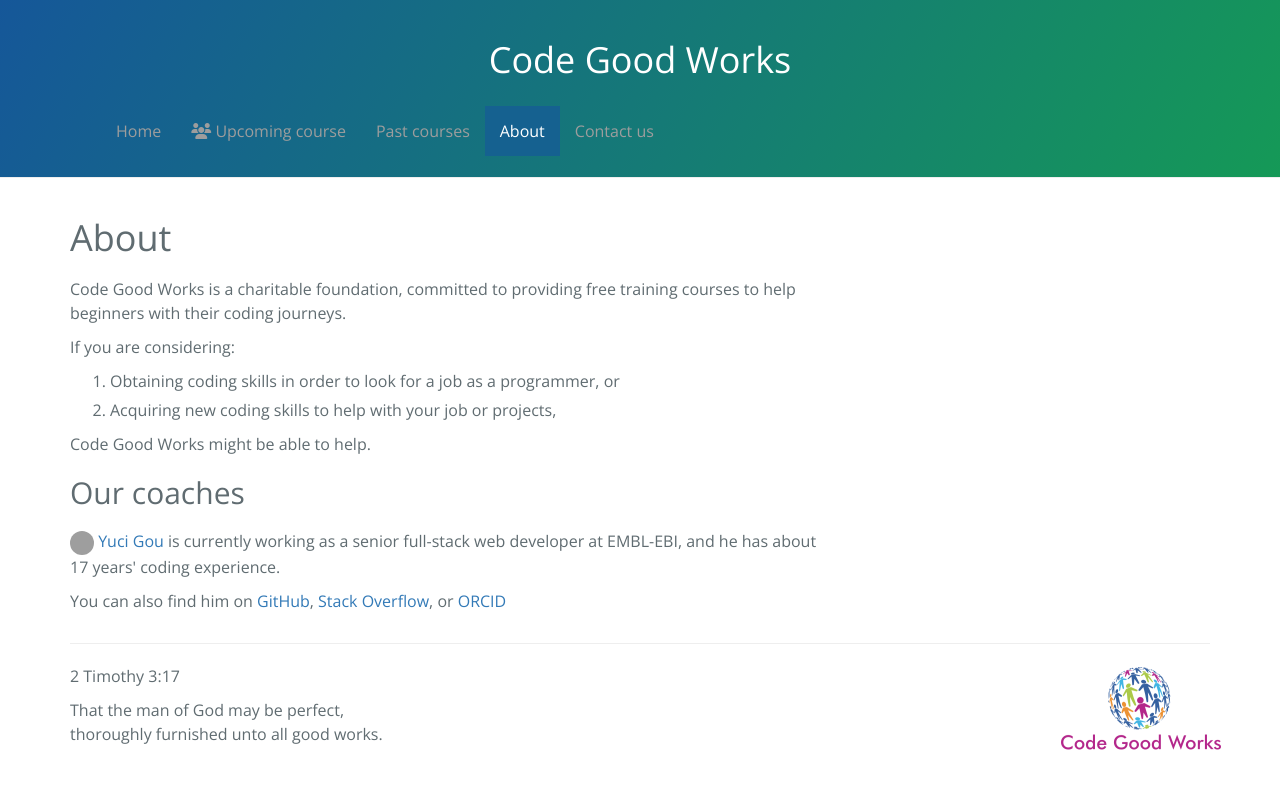
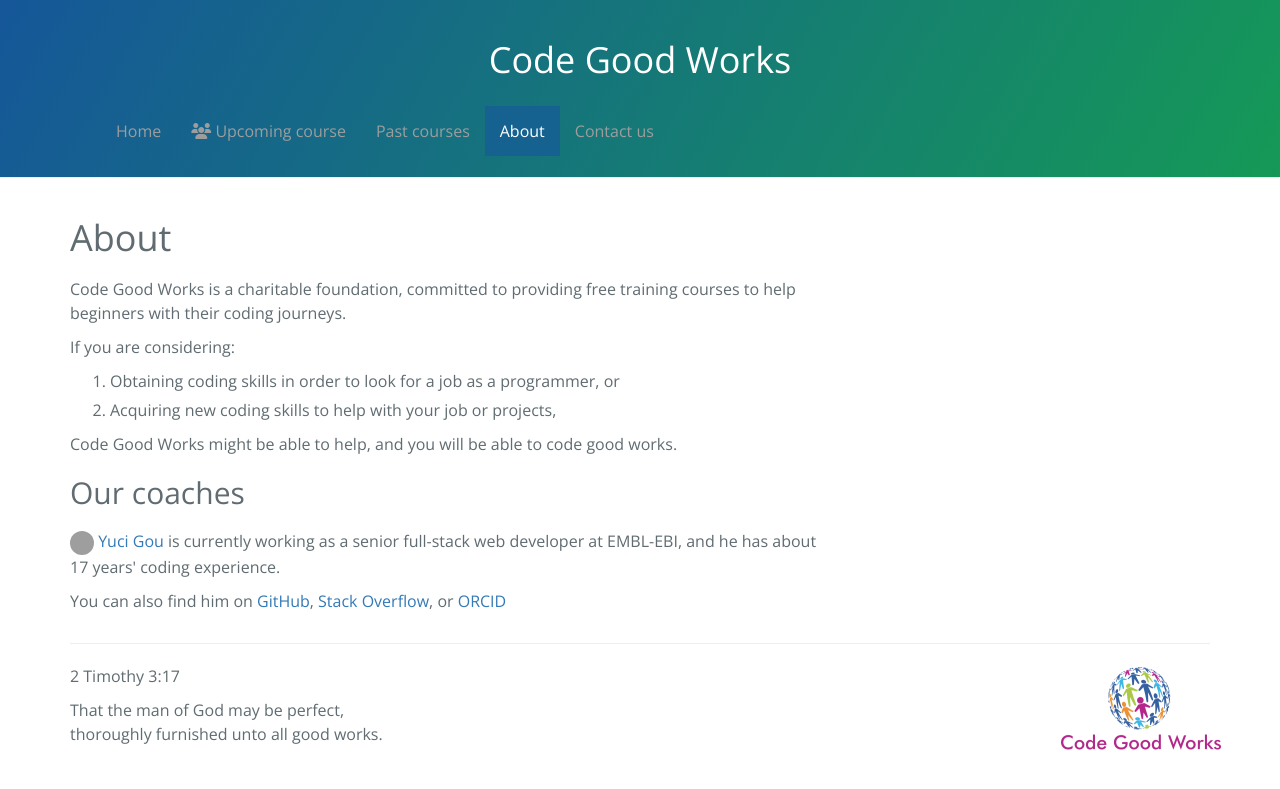
Before and after one commit to yucigou/codegoodworks, a Jekyll site: the page built from about.md, in a window 1280 px wide. Shown: the top 789 px of the page. Built offline with Jekyll 4.4.1, drawn with Linux system fonts in a browser that asks for light colours; nearby versions of some CDN libraries; grey boxes are pictures that could not be loaded.

Commit message:
Update about.md

```diff
--- a/about.md
+++ b/about.md
@@ -18,7 +18,7 @@ If you are considering:
     <li>Obtaining coding skills in order to look for a job as a programmer, or</li>
     <li>Acquiring new coding skills to help with your job or projects,</li>
 </ol>
-Code Good Works might be able to help.
+Code Good Works might be able to help, and you will be able to code good works.
 </p>
 
 <h2>Our coaches</h2>
```
